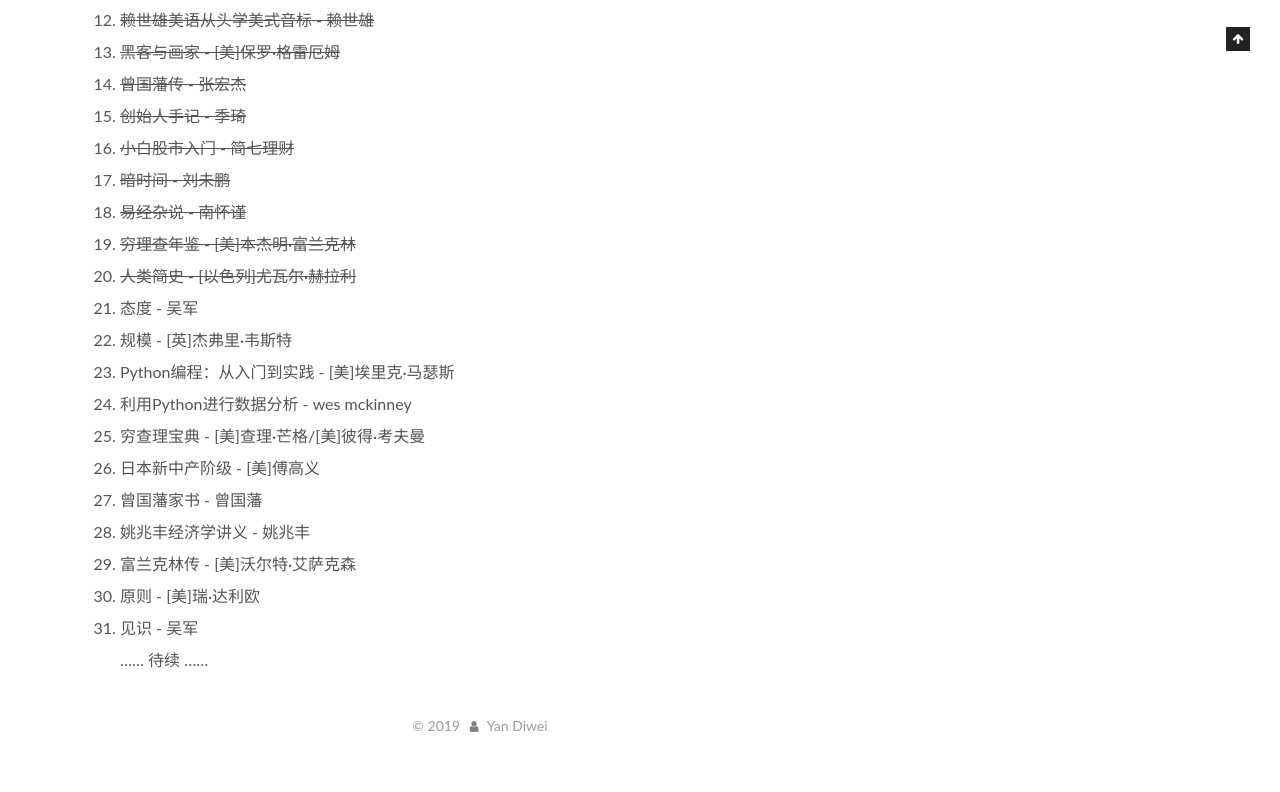
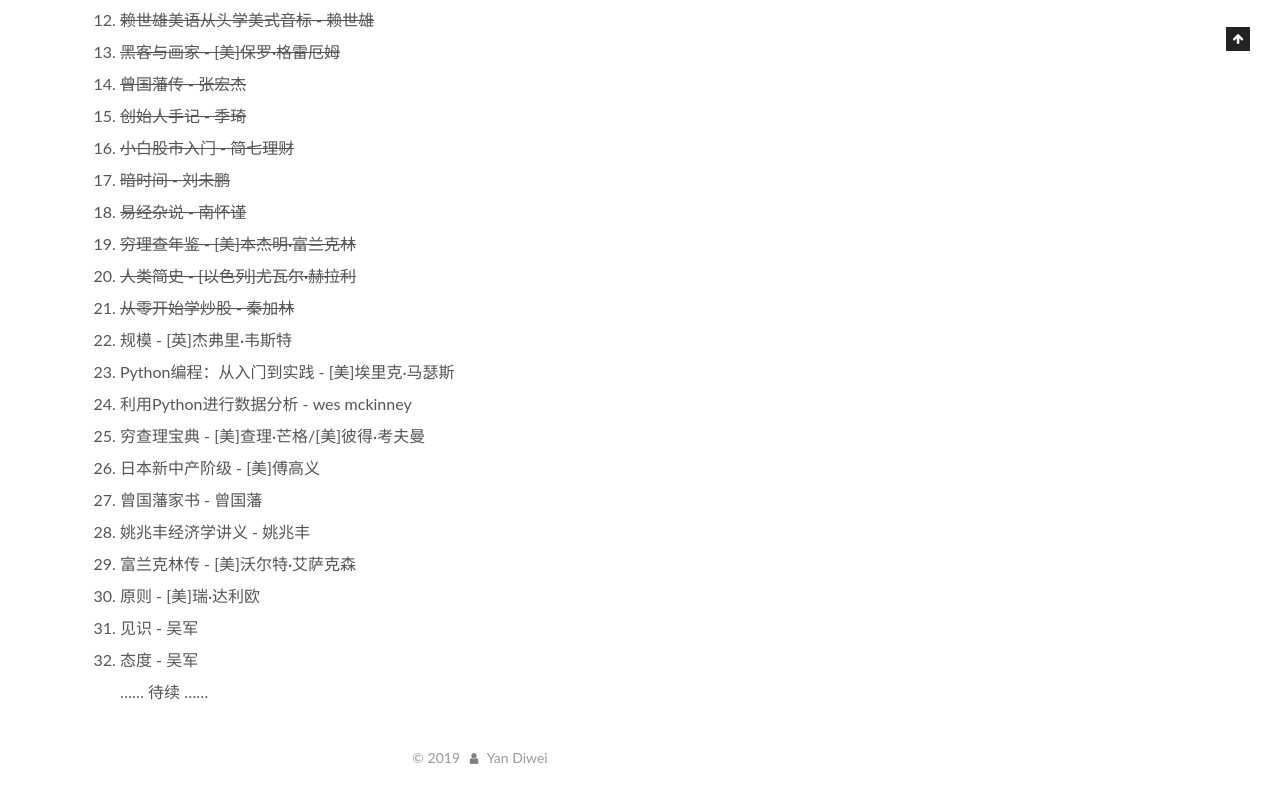
Before and after one commit to yandiwei/yandiwei.github.io, a plain HTML site: page booklist/index.html in a window 1280 px wide. Shown: the part 849-1641 px from the top of the page. Before the commit the page ends 1609 px from the top, so only its background shows below. Drawn offline with Linux system fonts and the light colour scheme.

Commit message:
Site updated: 2019-04-22 17:28:07

```diff
--- a/booklist/index.html
+++ b/booklist/index.html
@@ -103,7 +103,7 @@
 <meta property="og:site_name" content="也是呆">
 <meta property="og:description" content="2019 笑翻中国简史 - 马伯庸 半小时漫画中国史 - 陈磊 半小时漫画中国史2 - 陈磊 半小时漫画中国史3 - 陈磊 睡眠革命 - [英]尼克·利特尔黑尔斯 斯坦福高效睡眠法 - [日]西野精致 财物自由之路 - [美]博多·舍费尔 世界上最简单的会计书 - [美]达雷尔·穆利斯/[美]朱迪丝·奥洛夫 小家越住越大 - 逯薇 小家越住越大2 - 逯薇 菊与刀 - [美]鲁思·本尼迪克 赖世雄">
 <meta property="og:locale" content="zh-CN">
-<meta property="og:updated_time" content="2019-04-19T05:58:01.179Z">
+<meta property="og:updated_time" content="2019-04-22T09:27:46.733Z">
 <meta name="twitter:card" content="summary">
 <meta name="twitter:title" content="书单">
 <meta name="twitter:description" content="2019 笑翻中国简史 - 马伯庸 半小时漫画中国史 - 陈磊 半小时漫画中国史2 - 陈磊 半小时漫画中国史3 - 陈磊 睡眠革命 - [英]尼克·利特尔黑尔斯 斯坦福高效睡眠法 - [日]西野精致 财物自由之路 - [美]博多·舍费尔 世界上最简单的会计书 - [美]达雷尔·穆利斯/[美]朱迪丝·奥洛夫 小家越住越大 - 逯薇 小家越住越大2 - 逯薇 菊与刀 - [美]鲁思·本尼迪克 赖世雄">
@@ -373,7 +373,7 @@
 <li><del>易经杂说 - 南怀谨</del></li>
 <li><del>穷理查年鉴 - [美]本杰明·富兰克林</del></li>
 <li><del>人类简史 - [以色列]尤瓦尔·赫拉利</del></li>
-<li>态度 - 吴军</li>
+<li><del>从零开始学炒股 - 秦加林</del></li>
 <li>规模 - [英]杰弗里·韦斯特</li>
 <li>Python编程：从入门到实践 - [美]埃里克·马瑟斯</li>
 <li>利用Python进行数据分析 - wes mckinney</li>
@@ -383,7 +383,8 @@
 <li>姚兆丰经济学讲义 - 姚兆丰</li>
 <li>富兰克林传 - [美]沃尔特·艾萨克森</li>
 <li>原则 - [美]瑞·达利欧</li>
-<li>见识 - 吴军<br>…… 待续 ……<!--
+<li>见识 - 吴军</li>
+<li>态度 - 吴军<br>…… 待续 ……<!--
 《Python编程：从入门到实践》
 《利用Python进行数据分析》
 《精通Python网络爬虫》
```
